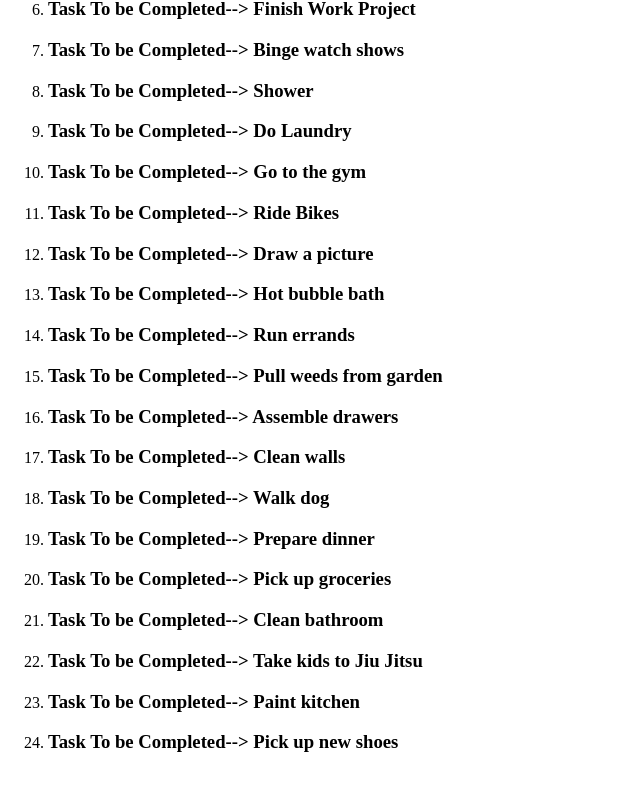
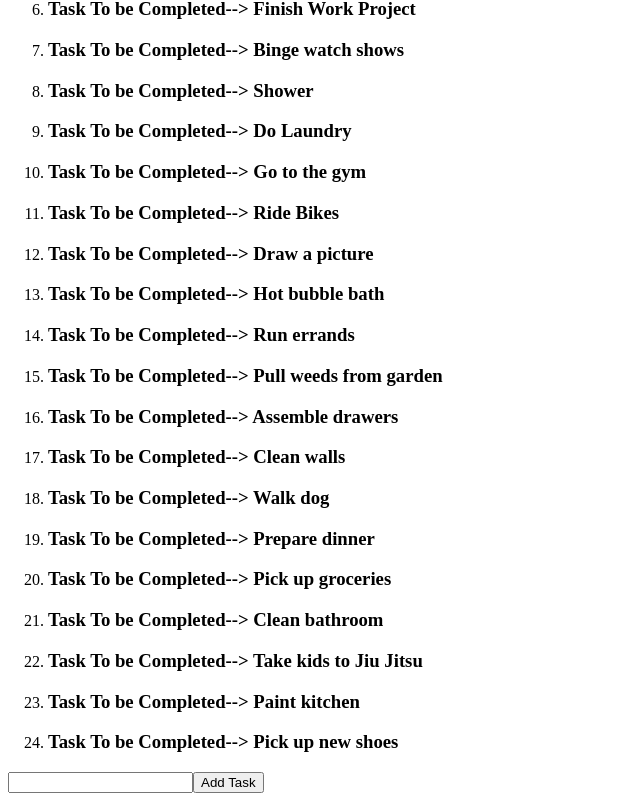
Before and after one commit to bloominstituteoftechnology/web-module-project-class-components, a React (Create React App) app: page / in a window 1280 px wide. Shown: the part 319-1120 px from the top of the page, without its empty margins (0-640 px from the left). Before the commit the page ends 1091 px from the top, so only its background shows below. Built offline with nearby package versions, Linux system fonts and the light colour scheme; the HTML template or start-up script is replaced by a standard one.

Commit message:
Updated to successfully add item to list and page rerenders

```diff
--- a/src/App.js
+++ b/src/App.js
@@ -1,5 +1,6 @@
 import React from 'react';
 import Todo from './components/Todo';
+import TodoForm from './components/TodoForm';
 import TodoList from './components/TodoList';
 
 
@@ -136,11 +137,29 @@ class App extends React.Component {
 
  }
 
+ //answer call to add item to list
+ addItem = (item) => {
+   console.log("we are adding a task");
+   console.log(item, "item")
+   this.setState({
+    ...this.state,
+    TodoData: [
+      ...this.state.TodoData,
+      {
+        task: item,
+        id: Date.now(),
+        completed: false
+      }
+    ]
+  })
+}
+
   render() {
     return (
       <div>
         <h2>Welcome to your Todo App!</h2>
         <TodoList TodoData = {this.state.TodoData} />
+        <TodoForm addItem={this.addItem}/>
       </div>
     );
   }
--- a/src/components/TodoForm.js
+++ b/src/components/TodoForm.js
@@ -0,0 +1,33 @@
+import React from "react";
+
+class TodoForm extends React.Component{
+    state = {
+        newTask: ""
+    }
+
+    handleChanges = e => {
+        this.setState({
+            ...this.state,
+            newTask: e.target.value
+    });
+};
+
+handleSubmit = e => {
+    e.preventDefault();
+        // phone home to the App component with our new grocery to add
+    this.props.addItem(this.state.newTask);
+    //clear form after submitting and successfully adding task
+    this.setState({...this.setState, newTask: ""});
+};
+
+    render(){
+        return(
+            <form onSubmit = {this.handleSubmit}>
+                <input type = "text" name = "task" value = {this.state.newTask} onChange = {this.handleChanges}/>
+                <button>Add Task</button>
+            </form>
+        )
+    }
+}
+
+export default TodoForm;
```
